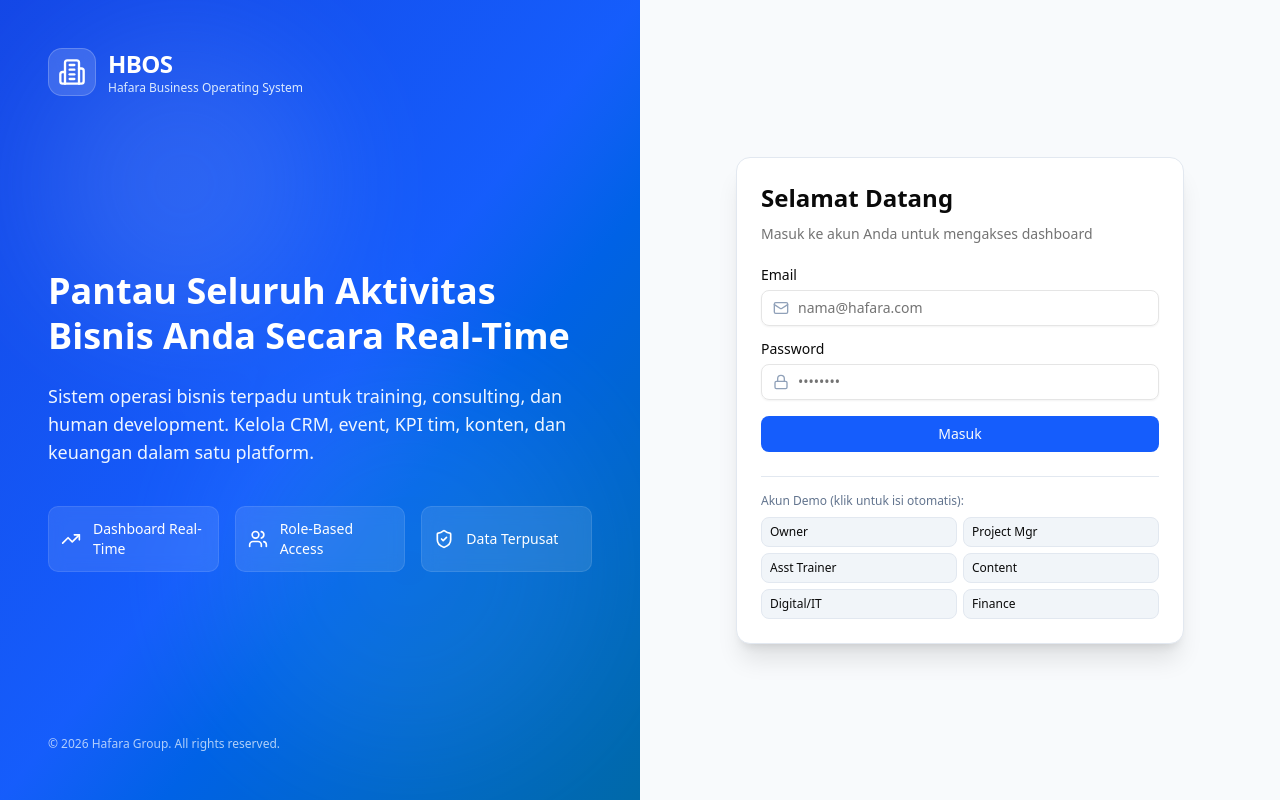
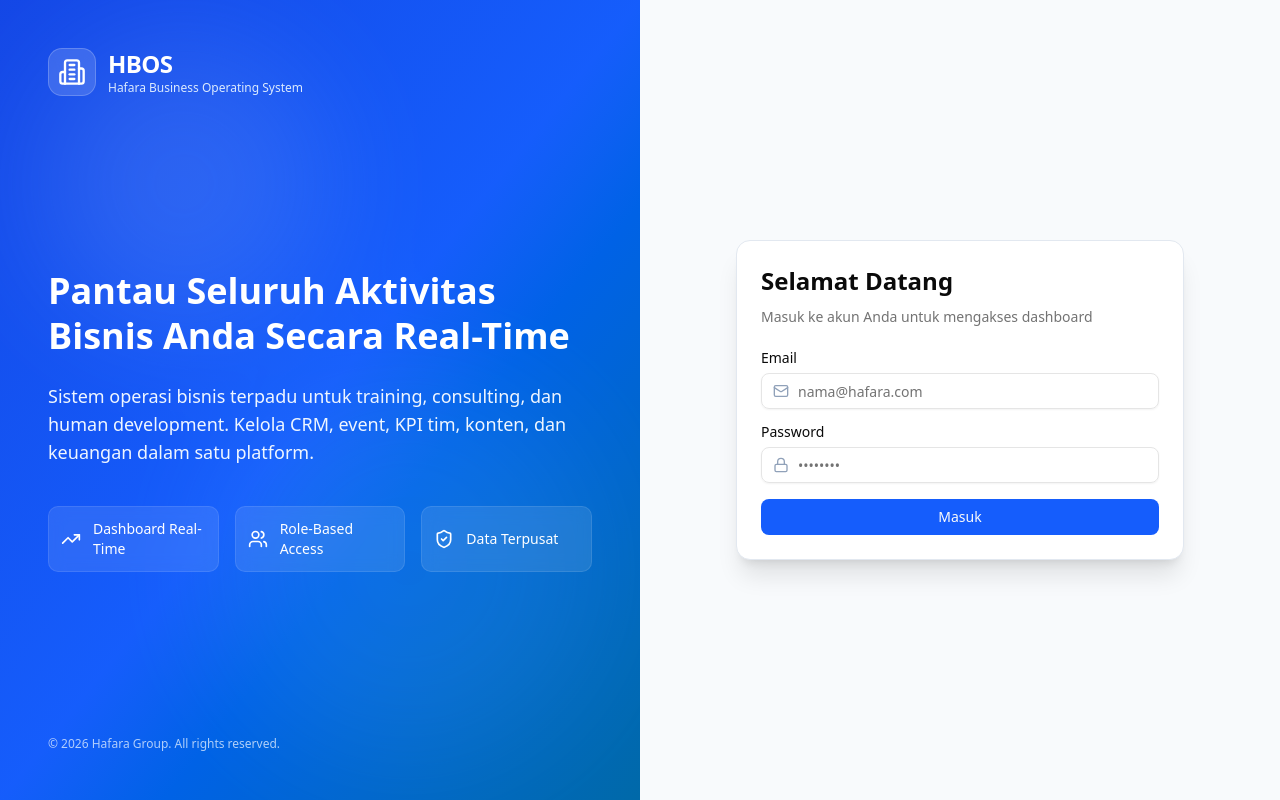
Before and after one commit to radenabay123-hash/HBOS, a Next.js app: page / in a window 1280 px wide. Built offline with nearby package versions, Linux system fonts and the light colour scheme; no server answers.

Commit message:
Remove demo account buttons from login screen

```diff
--- a/src/components/auth/login-screen.tsx
+++ b/src/components/auth/login-screen.tsx
@@ -44,11 +44,6 @@ export function LoginScreen({ onLogin }: { onLogin: () => void }) {
     } finally {
       setLoading(false);
     }
-  }
-
-  function quickFill(em: string) {
-    setEmail(em);
-    setPassword("password123");
   }
 
   return (
@@ -152,29 +147,6 @@ export function LoginScreen({ onLogin }: { onLogin: () => void }) {
                   )}
                 </Button>
               </form>
-
-              <div className="mt-6 pt-4 border-t border-slate-200">
-                <p className="text-xs text-slate-500 mb-2 font-medium">Akun Demo (klik untuk isi otomatis):</p>
-                <div className="grid grid-cols-2 gap-1.5">
-                  {[
-                    { label: "Owner", email: "owner@hafara.com" },
-                    { label: "Project Mgr", email: "ayu_project@hafara.com" },
-                    { label: "Asst Trainer", email: "badar_asisten@hafara.com" },
-                    { label: "Content", email: "istiana_creative@hafara.com" },
-                    { label: "Digital/IT", email: "cinta_marketing@hafara.com" },
-                    { label: "Finance", email: "finance@hafara.com" },
-                  ].map((a) => (
-                    <button
-                      key={a.email}
-                      type="button"
-                      onClick={() => quickFill(a.email)}
-                      className="text-left text-xs px-2 py-1.5 rounded-md bg-slate-100 hover:bg-blue-50 hover:text-blue-700 transition border border-slate-200"
-                    >
-                      {a.label}
-                    </button>
-                  ))}
-                </div>
-              </div>
             </CardContent>
           </Card>
         </div>
```
